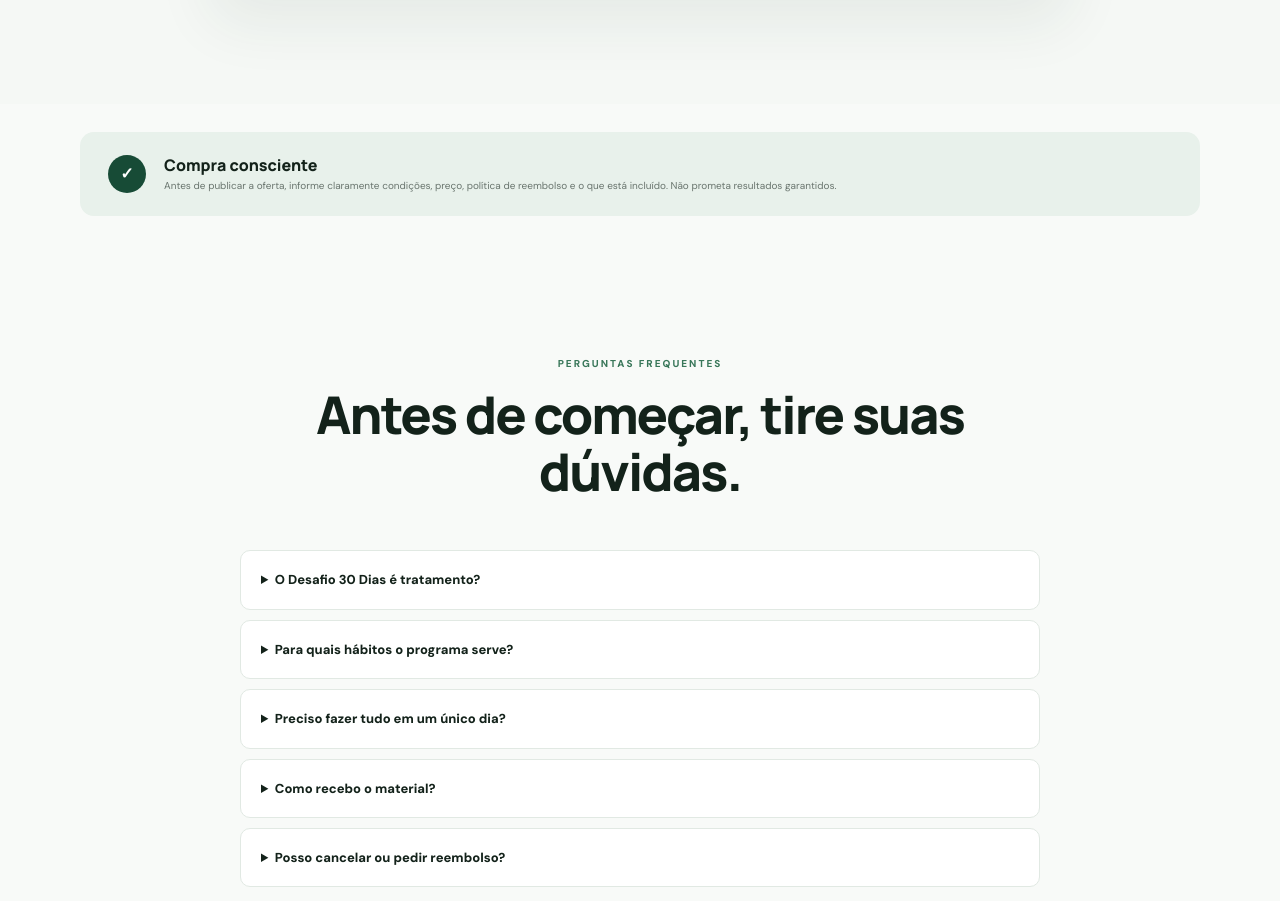
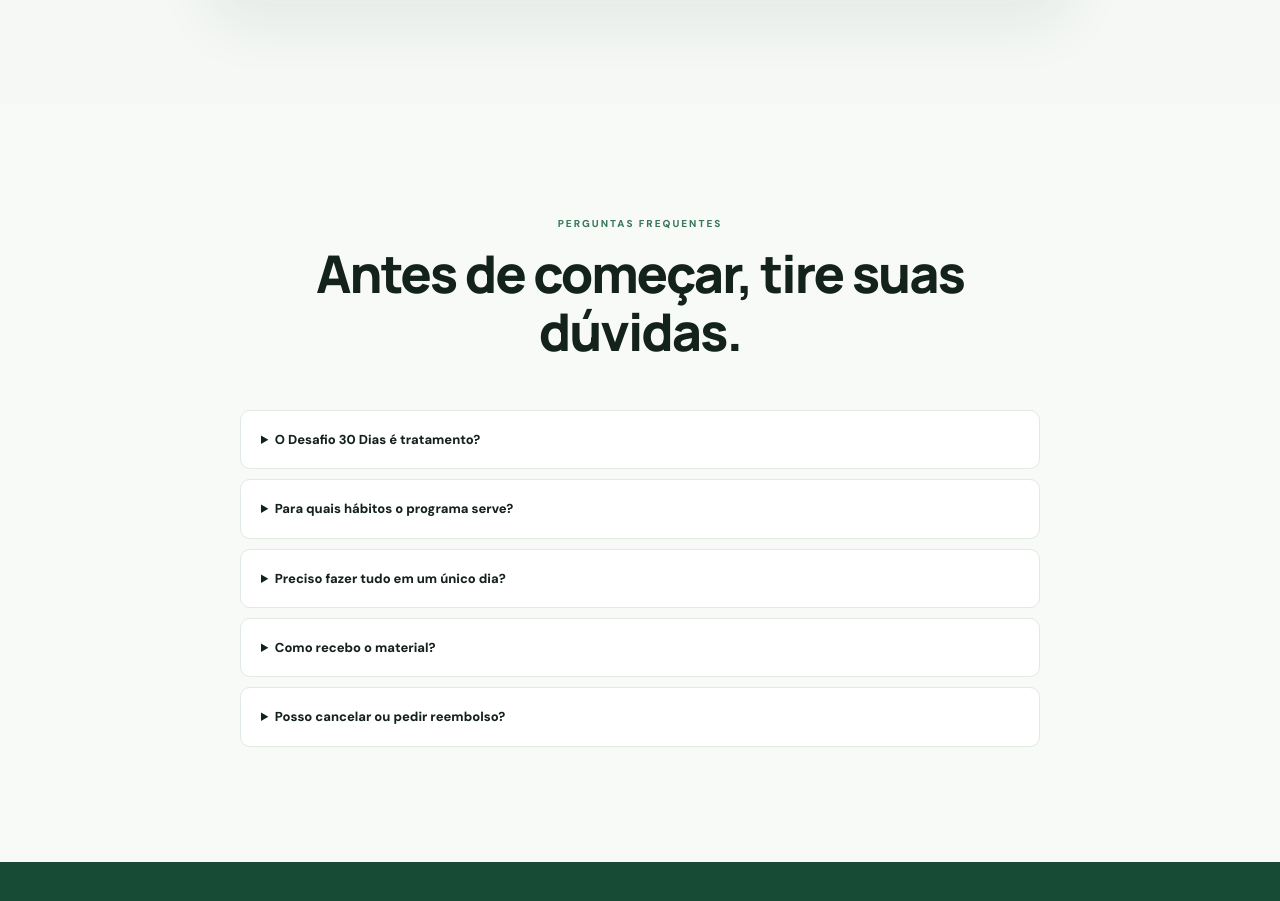
Before and after one commit to yuriquikssilver/ven-aseusvicios, a plain HTML site: page index.html in a window 1280 px wide. Shown: the part 4816-5717 px from the top of the page. Drawn offline with Linux system fonts and the light colour scheme.

Commit message:
Add files via upload

```diff
--- a/index.html
+++ b/index.html
@@ -122,9 +122,6 @@
  </div>
 </section>
 
-<section class="guarantee">
- <div class="wrap guarantee-box"><div class="shield">✓</div><div><h3>Compra consciente</h3><p>Antes de publicar a oferta, informe claramente condições, preço, política de reembolso e o que está incluído. Não prometa resultados garantidos.</p></div></div>
-</section>
 
 <section id="faq" class="section faq-section">
  <div class="wrap">
```
